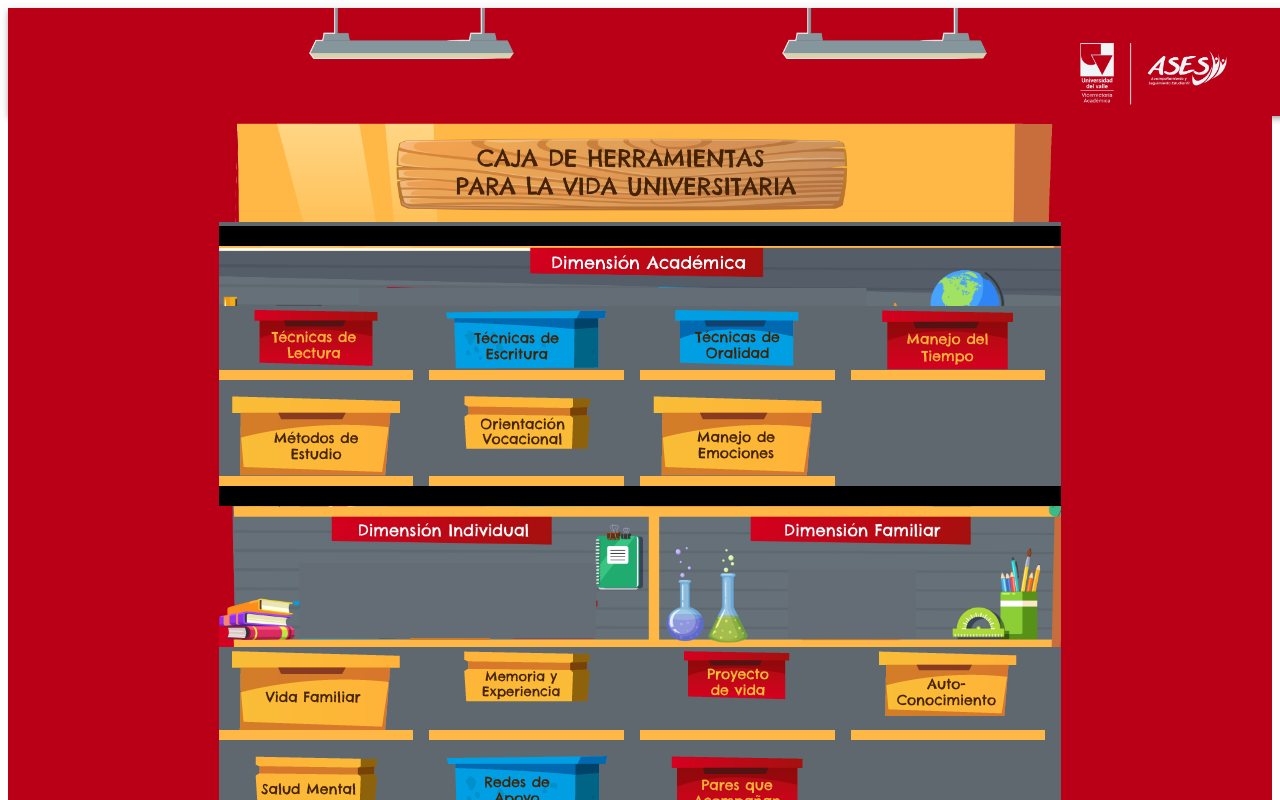
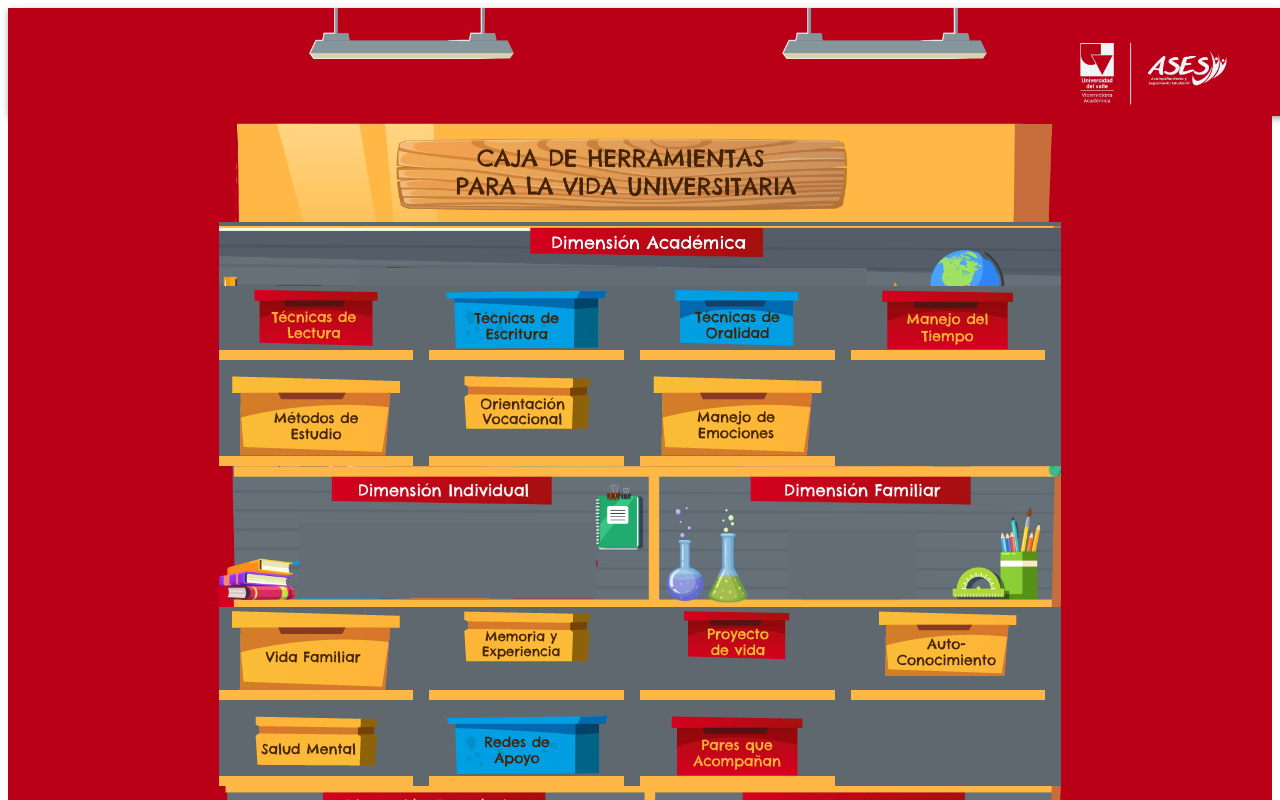
Before and after one commit to EstrategiaASES/Caja-de-Herramientas-Univalle, a React (Create React App) app: page / in a window 1280 px wide. Shown: the top 800 px of the page. Built offline with nearby package versions, Linux system fonts and the light colour scheme.

Commit message:
Se eliminan bordes negros del body

```diff
--- a/src/components/Body/Body.jsx
+++ b/src/components/Body/Body.jsx
@@ -102,7 +102,7 @@ function Body(props) {
                     alignItems: "flex-end",
                     padding: 0,
                     width: "100%",
-                    borderBottom: "10px solid #000"
+
                   }}
                 >
                   <img
@@ -110,7 +110,7 @@ function Body(props) {
                     alt={`Estanteria ${index}`}
                     style={{ width: "100%", height: "auto" }}
                   />
-                  <Box sx={{borderBottom: "10px solid #000"}}>
+                  <Box sx={{}}>
                   {index > 0 && item.name && Array.isArray(item.name) && (
                     <CajaHerramientasItems
                       properties={{
```
